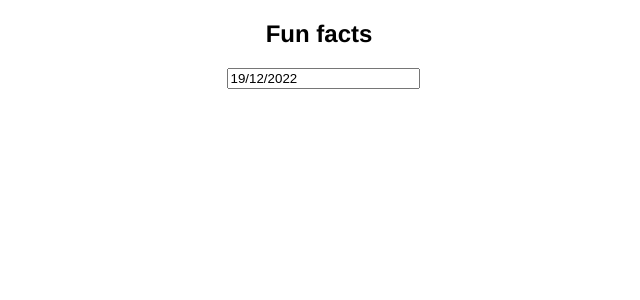
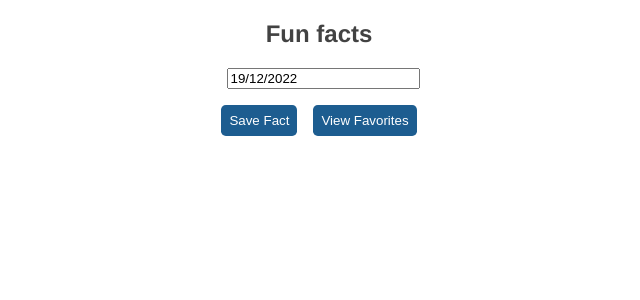
Before and after one commit to AnupriyaSaxenas/calendar, a React (Create React App) app: page /calendar in a window 1280 px wide. Shown: the top 300 px of the page, without its empty margins (321-961 px from the left). Built offline with nearby package versions, Linux system fonts and the light colour scheme.

Commit message:
-Add the save favorites button -View favorites list -Cy tests to test above

```diff
--- a/src/App.css
+++ b/src/App.css
@@ -5,4 +5,5 @@ html {
 
 body {
   font-family: Helvetica, Arial, sans-serif;
+  color: #424242;
 }
--- a/src/App.js
+++ b/src/App.js
@@ -1,5 +1,5 @@
 import { Route, Routes, Navigate } from "react-router-dom";
-import Calendar from "./components/calendar.tsx";
+import Calendar from "./components/Calendar/calendar.tsx";
 import PageNotFound from "./pageNotFound.tsx"; // Import the "page not found" component
 import "./App.css";
 
--- /dev/null
+++ b/src/components/Calendar/calendar.tsx
@@ -0,0 +1,116 @@
+import React, { FunctionComponent, useEffect, useState } from "react";
+import DatePicker from "react-datepicker";
+import axios from "axios";
+import "react-datepicker/dist/react-datepicker.css";
+import { StyledDatePickerContainer, StyledText } from "./calendarStyles";
+import Favorites from "../Favorites/favorites";
+import { StyledButtonContainer } from "../commonStyles";
+
+interface Props {
+  startDate: Date;
+}
+
+const Calendar: FunctionComponent<Props> = ({ startDate }) => {
+  const [selectedDate, setSelectedDate] = useState<Date>(startDate);
+  const [factData, setFactData] = useState<string | undefined>();
+  const [errorMessage, setErrorMessage] = useState<string | undefined>();
+  const [favoriteFacts, setFavoriteFacts] = useState<string[]>([]);
+  const [isFavoritesListOpen, setIsFavoritesListOpen] = useState(false);
+  const [saveSuccessMessage, setSaveSuccessMessage] = useState<string | undefined>();
+
+  async function fetchFact(month: number, day: number) {
+    try {
+      const endpoint = `http://numbersapi.com/${month}/${day}/date`;
+      const response = await axios.get(endpoint);
+      setErrorMessage(undefined);
+      setFactData(response.data.toString());
+    } catch (error) {
+      const ErrorMessage: string = "There was an error retrieving the fact. Please try again later.";
+      setErrorMessage(ErrorMessage);
+      setFactData(undefined);
+      throw new Error(ErrorMessage);
+    }
+  }
+
+  function debounce(fn: (date: Date) => void, delay: number) {
+    let timeoutId: NodeJS.Timeout;
+    return function (date: Date) {
+      clearTimeout(timeoutId);
+      timeoutId = setTimeout(() => {
+        fn(date);
+      }, delay);
+    };
+  }
+
+  function onDateChange(date: Date) {
+    if (date === selectedDate) {
+      return;
+    }
+    setSelectedDate(date);
+    setFactData(undefined);
+
+    const month = date.getMonth() + 1;
+    const day = date.getDate();
+    fetchFact(month, day);
+  }
+
+  function handleSaveFact() {
+    if ((factData && favoriteFacts.includes(factData)) || !factData) {
+      setErrorMessage("Could not save the fact as the fact already exists or no fact is present.");
+      setTimeout(() => {
+        setErrorMessage(undefined);
+      }, 2000);
+      return;
+    }
+    const updatedFavoriteFacts = [...favoriteFacts, factData];
+    setFavoriteFacts(updatedFavoriteFacts);
+    localStorage.setItem("favoriteFacts", JSON.stringify(updatedFavoriteFacts));
+    setSaveSuccessMessage("Saved successfully!");
+    setTimeout(() => {
+      setSaveSuccessMessage(undefined);
+    }, 2000);
+  }
+
+  useEffect(() => {
+    const storedFavoriteFacts = localStorage.getItem("favoriteFacts");
+    if (storedFavoriteFacts) {
+      setFavoriteFacts(JSON.parse(storedFavoriteFacts));
+    }
+  }, []);
+
+  const closeFavoritesList = () => setIsFavoritesListOpen(false);
+
+  function handleClearFavorites() {
+    localStorage.setItem("favoriteFacts", JSON.stringify([]));
+    setFavoriteFacts([]);
+  }
+
+  return (
+    <>
+      {isFavoritesListOpen ? (
+        <Favorites facts={favoriteFacts} closeList={closeFavoritesList} clearFavorites={handleClearFavorites} />
+      ) : (
+        <>
+          <StyledDatePickerContainer>
+            <h2>Fun facts</h2>
+            <DatePicker
+              popperPlacement="bottom-start"
+              selected={selectedDate}
+              onChange={debounce(onDateChange, 500)}
+              dateFormat="dd/MM/yyyy"
+            />
+          </StyledDatePickerContainer>
+          {factData && <StyledText data-cy="factText">{factData}</StyledText>}
+          {errorMessage && <StyledText data-cy="factError">{errorMessage}</StyledText>}
+          {saveSuccessMessage && <StyledText data-cy="factSaveSuccess">{saveSuccessMessage}</StyledText>}
+          <StyledButtonContainer>
+            <button onClick={() => handleSaveFact()}>Save Fact</button>
+            <button onClick={() => setIsFavoritesListOpen(true)}>View Favorites</button>
+          </StyledButtonContainer>
+        </>
+      )}
+    </>
+  );
+};
+
+export default Calendar;
--- a/src/components/calendarStyles.tsx
+++ b/src/components/Calendar/calendarStyles.tsx
@@ -23,16 +23,19 @@ export const StyledDatePickerContainer = styled.div`
   }
 `;
 
-export const StyledErrorMessage = styled.div`
-  color: #b80003;
-  padding: 1rem 0;
-`;
-
-export const StyledFact = styled.div`
+export const StyledText = styled.div`
+  color: #424242;
+  padding-top: 1rem;
   width: 30%;
   margin: 0 auto;
-  color: #424242;
-  padding: 1rem 0;
+
+  &[data-cy="factError"] {
+    color: #b80003;
+  }
+
+  &[data-cy="factSaveSuccess"] {
+    color: #00712e;
+  }
 `;
 
 export {};
--- /dev/null
+++ b/src/components/Favorites/favorites.tsx
@@ -0,0 +1,32 @@
+import React, { FunctionComponent } from "react";
+import { StyledButtonContainer } from "../commonStyles";
+import { StyledFavoriteFactsContainer } from "./favoritesStyles";
+
+interface Props {
+  facts: string[];
+  closeList: () => void;
+  clearFavorites: () => void;
+}
+
+const Favorites: FunctionComponent<Props> = ({ facts, closeList, clearFavorites }) => {
+  return (
+    <StyledFavoriteFactsContainer data-cy="favoritesContainer">
+      <h2>Favorite Facts</h2>
+      {facts.length > 0 ? (
+        <ul>
+          {facts.map((fact, index) => (
+            <li key={index}>{fact}</li>
+          ))}
+        </ul>
+      ) : (
+        <p>No favorites found</p>
+      )}
+      <StyledButtonContainer>
+        <button onClick={clearFavorites}>Clear favorites</button>
+        <button onClick={closeList}>Close</button>
+      </StyledButtonContainer>
+    </StyledFavoriteFactsContainer>
+  );
+};
+
+export default Favorites;
--- /dev/null
+++ b/src/components/Favorites/favoritesStyles.tsx
@@ -0,0 +1,7 @@
+import styled from "styled-components";
+
+export const StyledFavoriteFactsContainer = styled.div`
+  padding: 1rem;
+`;
+
+export {};
--- a/src/components/calendar.tsx
+++ /dev/null
@@ -1,70 +0,0 @@
-import React, { FunctionComponent, useState } from "react";
-import DatePicker from "react-datepicker";
-import axios from "axios";
-import "react-datepicker/dist/react-datepicker.css";
-import { StyledDatePickerContainer, StyledErrorMessage, StyledFact } from "./calendarStyles";
-
-interface Props {
-  startDate: Date;
-}
-
-const Calendar: FunctionComponent<Props> = ({ startDate }) => {
-  const [selectedDate, setSelectedDate] = useState<Date>(startDate);
-  const [factData, setFactData] = useState<string>("");
-  const [errorMessage, setErrorMessage] = useState<string>("");
-
-  async function fetchFact(month: number, day: number) {
-    try {
-      const endpoint = `http://numbersapi.com/${month}/${day}/date`;
-      const response = await axios.get(endpoint);
-      setErrorMessage("");
-      setFactData(response.data.toString());
-    } catch (error) {
-      const ErrorMessage: string = "There was an error retrieving the fact. Please try again later.";
-      setErrorMessage(ErrorMessage);
-      setFactData("");
-      throw new Error(ErrorMessage);
-    }
-  }
-
-  function debounce(fn: (date: Date) => void, delay: number) {
-    let timeoutId: NodeJS.Timeout;
-    return function (date: Date) {
-      clearTimeout(timeoutId);
-      timeoutId = setTimeout(() => {
-        fn(date);
-      }, delay);
-    };
-  }
-
-  function onDateChange(date: Date) {
-    // Check if the new date is the same as the current selected date
-    if (date === selectedDate) {
-      return;
-    }
-    setSelectedDate(date);
-    setFactData("");
-
-    const month = date.getMonth() + 1;
-    const day = date.getDate();
-    fetchFact(month, day);
-  }
-
-  return (
-    <>
-      <StyledDatePickerContainer>
-        <h2>Fun facts</h2>
-        <DatePicker
-          popperPlacement="bottom-start"
-          selected={selectedDate}
-          onChange={debounce(onDateChange, 500)}
-          dateFormat="dd/MM/yyyy"
-        />
-        {errorMessage && <StyledErrorMessage data-cy="factError">{errorMessage}</StyledErrorMessage>}
-      </StyledDatePickerContainer>
-      <StyledFact data-cy="factText">{factData}</StyledFact>
-    </>
-  );
-};
-
-export default Calendar;
--- /dev/null
+++ b/src/components/commonStyles.tsx
@@ -0,0 +1,20 @@
+import styled from "styled-components";
+
+export const StyledButtonContainer = styled.div`
+  display: flex;
+  justify-content: center;
+
+  button {
+    cursor: pointer;
+    text-align: center;
+    color: #fff;
+    margin: 1rem 0.5rem;
+    background-color: #1d5d90;
+    border: none;
+    padding: 0.5rem;
+    box-sizing: border-box;
+    border-radius: 0.3rem;
+  }
+`;
+
+export {};
```
Also changed, not shown: 2 other files (tests, documents, lock files or other folders).
